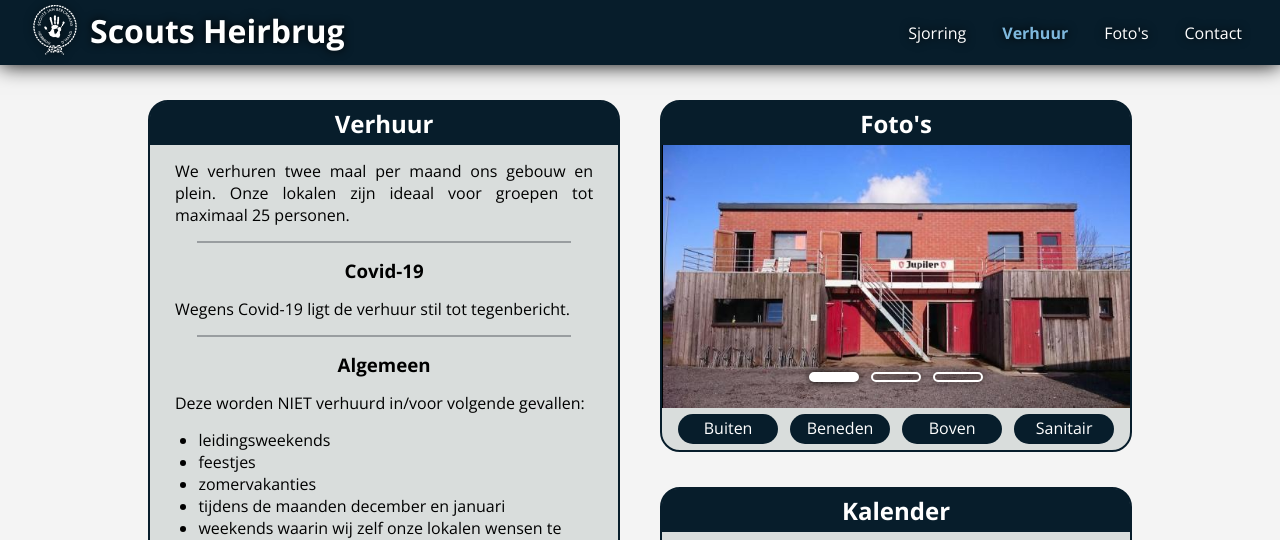
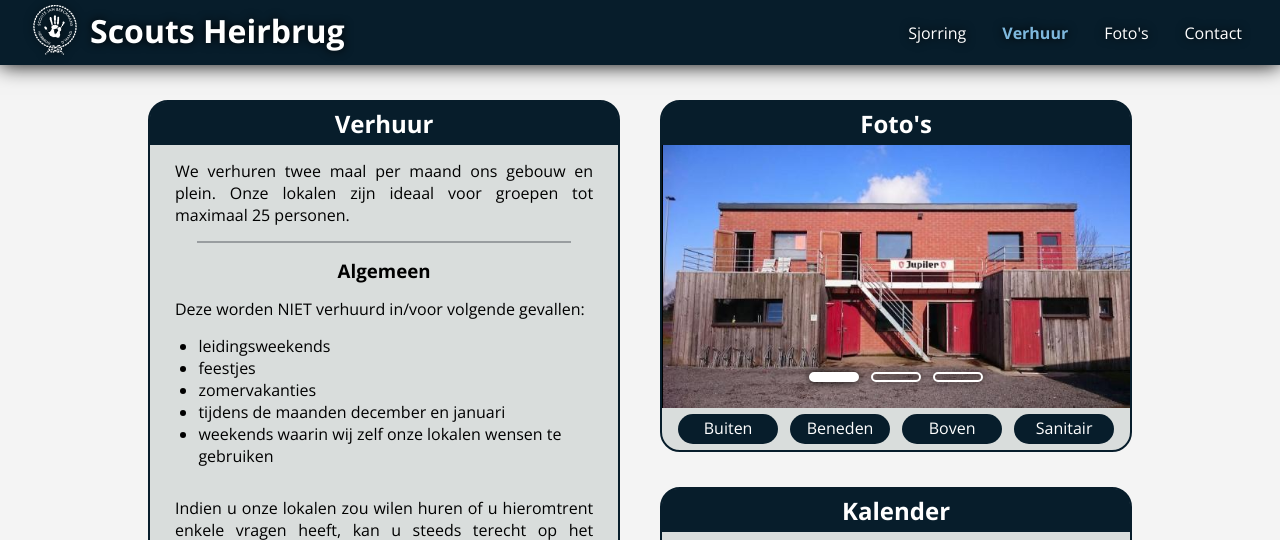
Before and after one commit to scoutsheirbrug/scoutsheirbrug.be, a Jekyll site: the page built from pages/verhuur.html, in a window 1280 px wide and 1356 px high, cut to the strip 0-540 px from the top of the window. Built offline with Jekyll 4.4.1, drawn with Linux system fonts in a browser that asks for light colours.

Commit message:
Start verhuur + update huurovereenkomst

```diff
--- a/_includes/content/verhuur.md
+++ b/_includes/content/verhuur.md
@@ -1,10 +1,5 @@
 ## Verhuur
 We verhuren twee maal per maand ons gebouw en plein. Onze lokalen zijn ideaal voor groepen tot maximaal 25 personen.
-
-<hr>
-
-### Covid-19
-Wegens Covid-19 ligt de verhuur stil tot tegenbericht.
 
 <hr>
 
```
Also changed, not shown: 1 other file.
